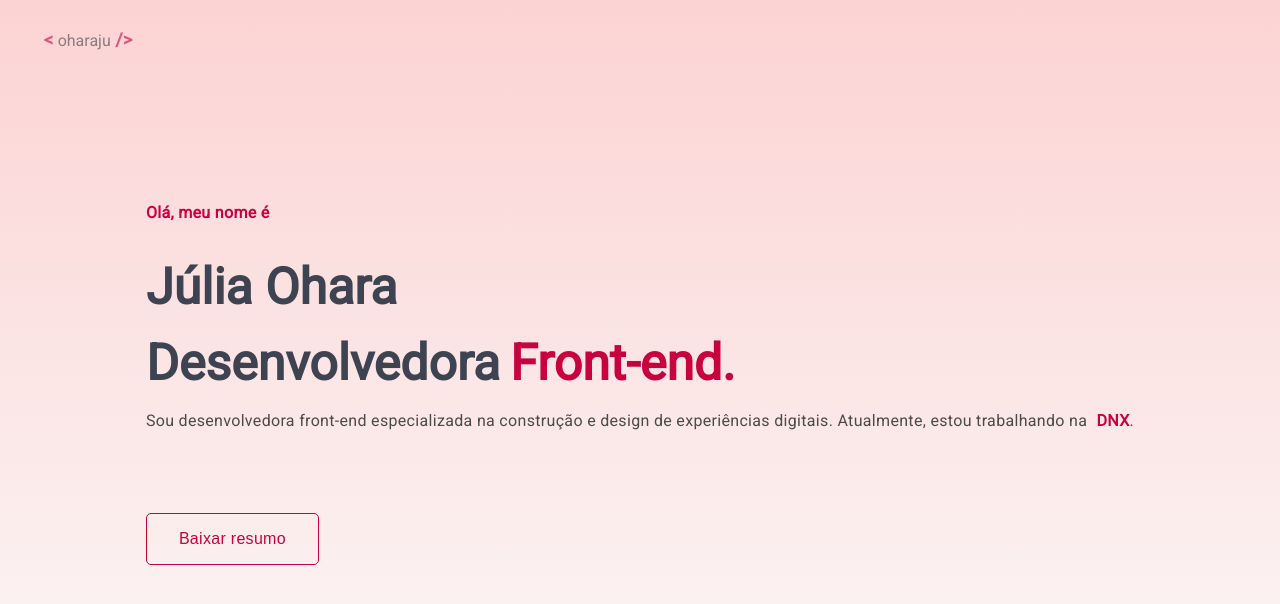
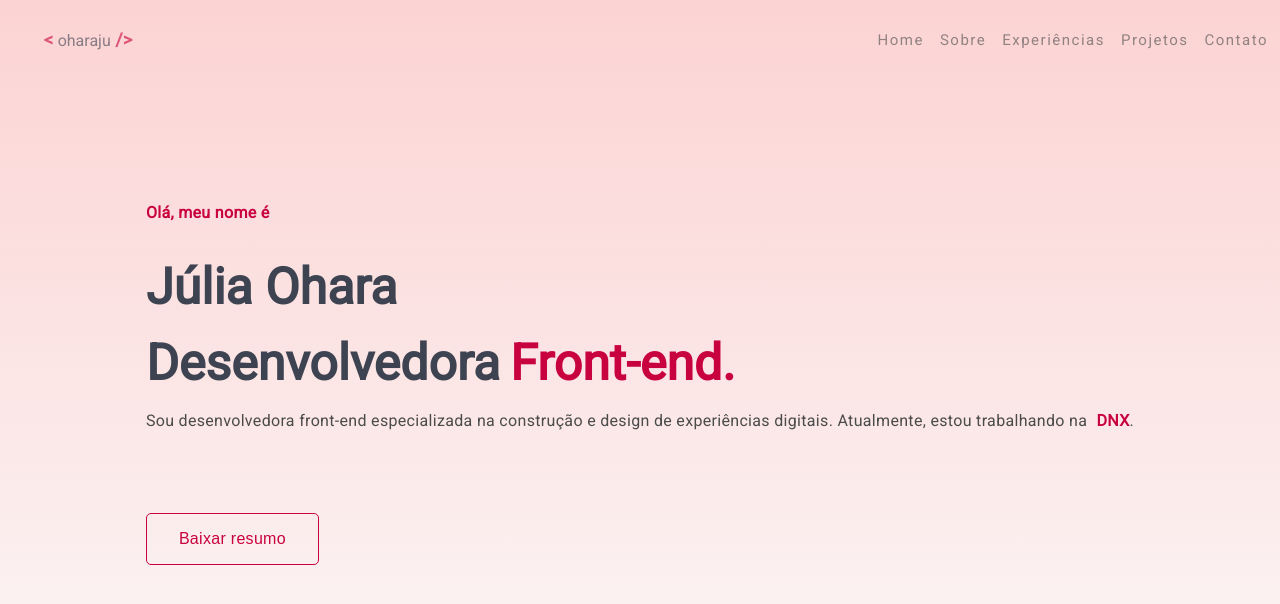
Before and after one commit to oharaju/oharaju.github.io, a Next.js app: page / in a window 1280 px wide. Shown: the top 604 px of the page. Built offline with nearby package versions, Linux system fonts and the light colour scheme.

Commit message:
refactor: adjust list responsiveness

```diff
--- a/src/components/atoms/Nav/styles.ts
+++ b/src/components/atoms/Nav/styles.ts
@@ -1,5 +1,6 @@
 import styled, {css} from 'styled-components';
 import { ListProps } from './types';
+import media from '@/tokens/media';
 
 export const Container = styled.nav<ListProps>`
   display: none;
@@ -17,6 +18,14 @@ export const Container = styled.nav<ListProps>`
     display: block;
     opacity: 1;
   `}
+
+  @media ${media.md} {
+    display: block;
+    position: inherit;
+    z-index: 3;
+    letter-spacing: 1.5px;
+  }
+
 `
 
 export const List = styled.ul`
@@ -27,6 +36,13 @@ export const List = styled.ul`
   gap: 16px;
   padding: 5rem 0 3rem;
   margin: 0;
+  font-size: 15px;
+
+  @media ${media.md} {
+    background-color: transparent;
+    flex-direction: row;
+    padding: 0;
+  }
 `
 
 export const Link = styled.a`
--- a/src/components/organisms/Header/index.tsx
+++ b/src/components/organisms/Header/index.tsx
@@ -13,8 +13,10 @@ export default function Header () {
       <NavBar>
         <Brand />
         <Hamburger itsOpen={menuItsOpen} setItsOpen={setMenuItsOpen} />
+
+        <Nav itsOpen={menuItsOpen} />
       </NavBar>
-      <Nav itsOpen={menuItsOpen} />
+
     </Container>
   )
 }
--- a/src/components/organisms/Header/styles.ts
+++ b/src/components/organisms/Header/styles.ts
@@ -14,6 +14,9 @@ export const NavBar = styled.div`
   justify-content: space-between;
   height: 5rem;
   padding: 0 12px;
+  max-width: 1320px;
+  margin-left: auto;
+  margin-right: auto;
 `
 
 export const Menu = styled.div`
```
